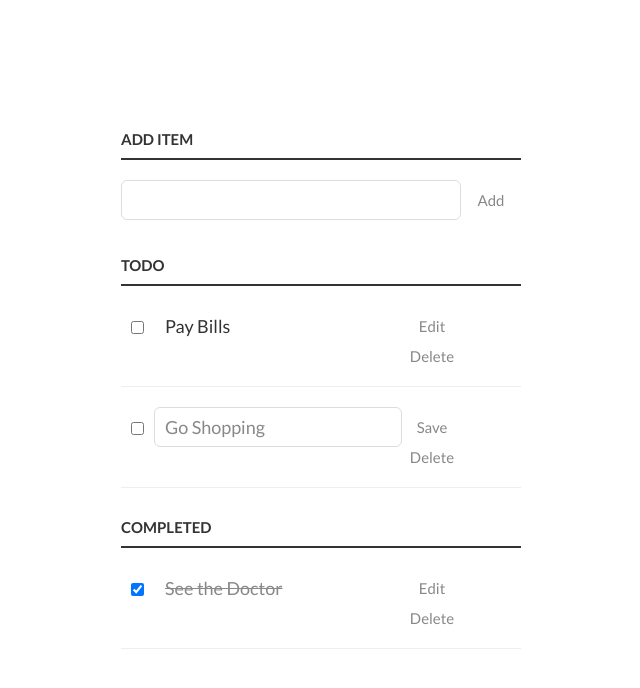
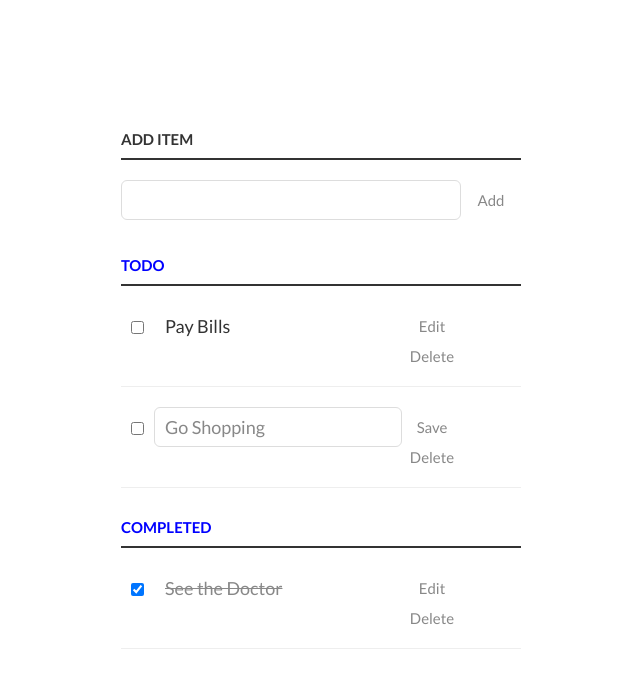
Before and after one commit to bartekus/todo-js-basic, a plain HTML site: page index.html in a window 1280 px wide. Shown: the whole page, without its empty margins (319-959 px from the left). Drawn offline with Linux system fonts and the light colour scheme.

Commit message:
we changed heading colors

```diff
--- a/css/style.css
+++ b/css/style.css
@@ -118,3 +118,7 @@ ul li.editMode input[type=text] {
 ul li.editMode label {
   display:none;
 }
+
+.heading-text {
+  color: blue;
+}
--- a/index.html
+++ b/index.html
@@ -7,18 +7,18 @@
   </head>
   <body>
     <div class="container">
-      <p>
+      <p class="heading-text">
         <label for="new-task">Add Item</label><input id="new-task" type="text"><button>Add</button>
       </p>
 
-      <h3>Todo</h3>
+      <h3 class="heading-text">Todo</h3>
       <ul id="incomplete-tasks">
         <li><input type="checkbox"><label>Pay Bills</label><input type="text"><button class="edit">Edit</button><button class="delete">Delete</button></li>
         <li class="editMode"><input type="checkbox"><label>Go Shopping</label><input type="text" value="Go Shopping"><button class="edit">Save</button><button class="delete">Delete</button></li>
 
       </ul>
 
-      <h3>Completed</h3>
+      <h3 class="heading-text">Completed</h3>
       <ul id="completed-tasks">
         <li><input type="checkbox" checked><label>See the Doctor</label><input type="text"><button class="edit">Edit</button><button class="delete">Delete</button></li>
       </ul>
```
